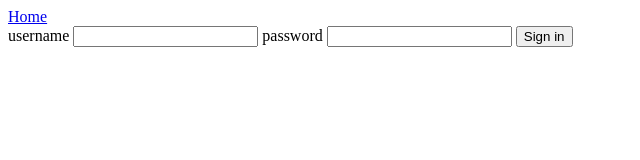
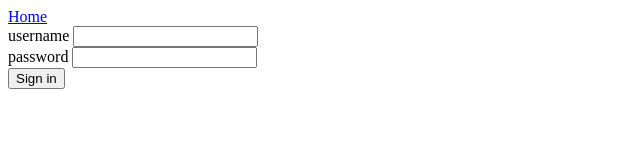
Before and after one commit to OvyEvbodi/auth_playground, a plain HTML site: page frontend/signin.html in a window 1280 px wide. Shown: the whole page, without its empty margins (0-640 px from the left). Drawn offline with Linux system fonts and the light colour scheme.

Commit message:
Wrap form elements

```diff
--- a/frontend/signin.html
+++ b/frontend/signin.html
@@ -3,6 +3,7 @@
 <head>
     <meta charset="UTF-8">
     <meta name="viewport" content="width=device-width, initial-scale=1.0">
+    <link rel="stylesheet" href="css/style.css">
     <title>V-auth signin</title>
 </head>
 <body>
@@ -12,13 +13,19 @@
         </nav>
     </header>
     <main>
-        <form>
+        <div class="signin_form_wrap">
+            <form class="signin_form">
+                <div class="form_element">
                     <label for="name">username</label>
                     <input name="name" type="text" />
+                </div>
+                <div class="form_element">
                     <label for="password">password</label>
                     <input name="password" type="text" />
+                </div>
                 <button>Sign in</button>
             </form>
+        </div>
     </main>
 </body>
 </html>
```
Also changed, not shown: frontend/index.html (+1 -0 lines). Lines whose indentation alone changed are shown as unchanged.
